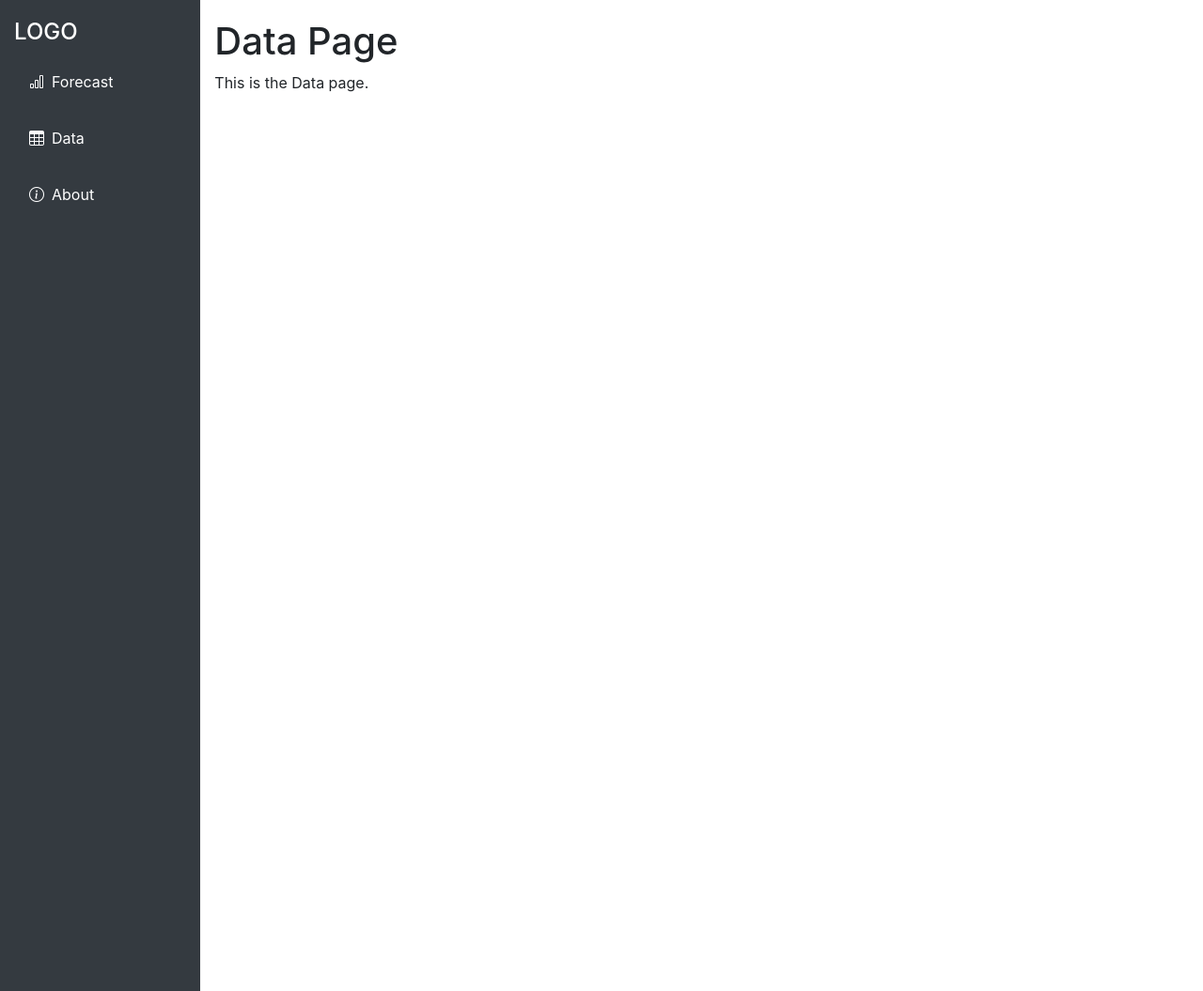
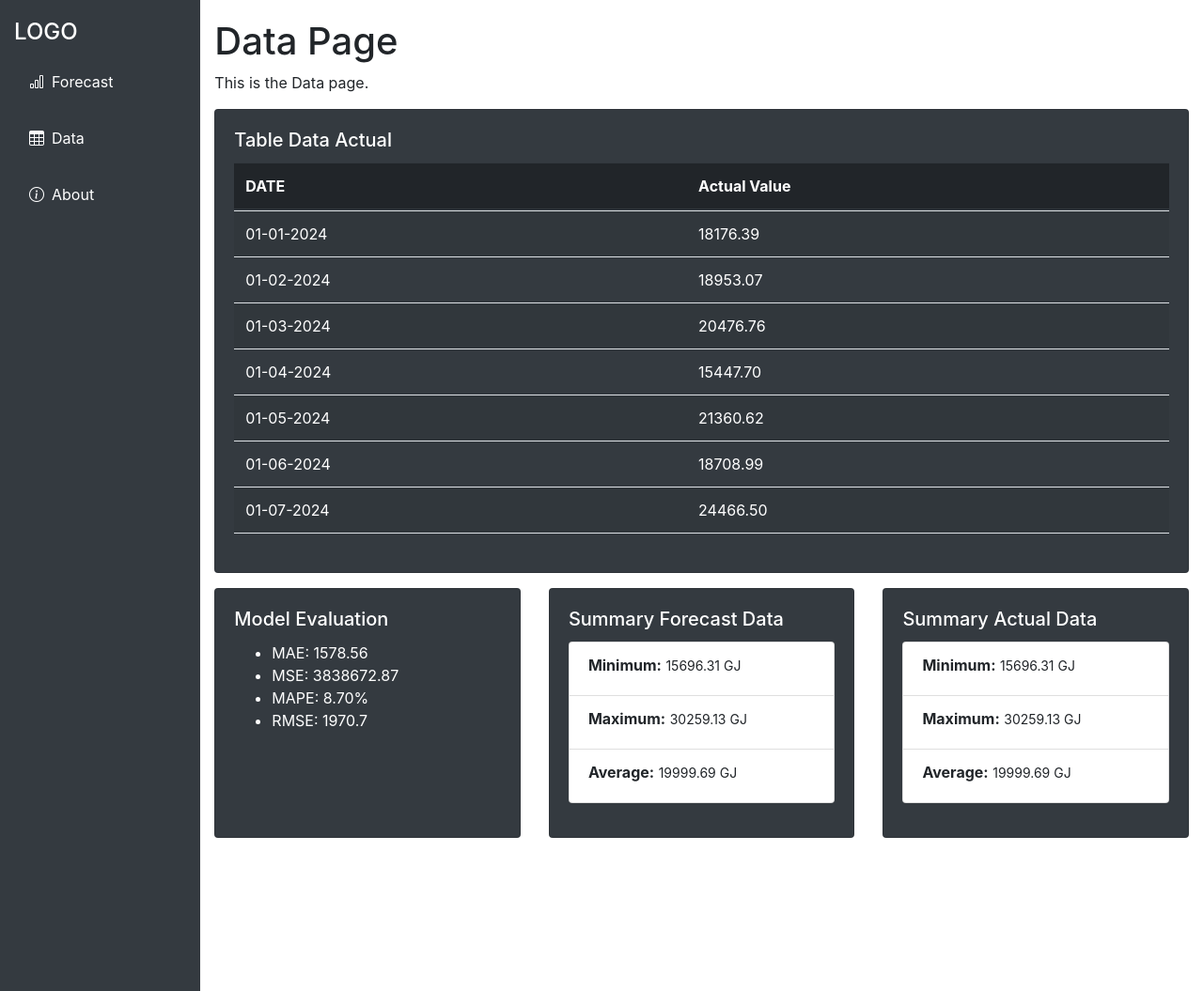
Before and after one commit to BADTze/forecast_app, a Flask app: page /data in a window 1280 px wide. Shown: the whole page at 94% size. Run offline with Flask 2, Linux system fonts and the light colour scheme; parts of the project's set-up code (start-up, migrations or seed data) failed here and were passed over; some libraries are stand-ins or nearby versions.

Commit message:
adding data

```diff
--- a/static/css/styles.css
+++ b/static/css/styles.css
@@ -112,3 +112,19 @@ body {
   height: 100%;
   overflow: hidden;
 }
+
+.list-group-item {
+  display: flex;
+  justify-content: space-between;
+  align-items: center;
+  padding: 10px 15px;
+  border: 1px solid #ddd;
+}
+
+.list-group-item label {
+  font-weight: bold;
+}
+
+.list-group-item span {
+  font-size: 14px;
+}
--- a/templates/data.html
+++ b/templates/data.html
@@ -1,5 +1,139 @@
-{% extends "base.html" %} {% block content %}
+{% extends "base.html" %}
+
+{% block content %}
 <h1>Data Page</h1>
 <p>This is the Data page.</p>
 
+<div class="row">
+    <div class="col-12 mb-3">
+        <div class="card text-white bg-dark mb-3">
+            <div class="card-body">
+                <h5 class="card-title">Table Data Actual</h5>
+                <div class="table-responsive">
+                    <table class="table table-striped table-hover">
+                        <thead class="thead-dark">
+                            <tr>
+                                <th scope="col">DATE</th>
+                                <th scope="col">Actual Value</th>
+                            </tr>
+                        </thead>
+                        <tbody id="actualDataTableBody">
+                            <!-- Data tabel akan diisi oleh JavaScript -->
+                        </tbody>
+                    </table>
+                </div>
+            </div>
+        </div>
+    </div>
+</div>
+
+<div class="row">
+    <div class="col-lg-4 col-md-6 col-12 mb-3">
+        <div class="card text-white bg-dark mb-3">
+            <div class="card-body">
+                <h5 class="card-title">Model Evaluation</h5>
+                <ul id="modelEvaluation">
+                    <!-- Data evaluasi model akan diisi oleh JavaScript -->
+                </ul>
+            </div>
+        </div>
+    </div>
+
+    <div class="col-lg-4 col-md-6 col-12 mb-3">
+        <div class="card bg-dark mb-3">
+            <div class="card-body">
+                <h5 class="card-title text-white">Summary Forecast Data</h5>
+                <ul class="list-group" id="summaryForecastData">
+                    <!-- Data summary forecast akan diisi oleh JavaScript -->
+                </ul>
+            </div>
+        </div>
+    </div>
+
+    <div class="col-lg-4 col-md-6 col-12 mb-3">
+        <div class="card bg-dark mb-3">
+            <div class="card-body">
+                <h5 class="card-title text-white">Summary Actual Data</h5>
+                <ul class="list-group" id="summaryActualData">
+                    <!-- Data summary actual akan diisi oleh JavaScript -->
+                </ul>
+            </div>
+        </div>
+    </div>
+</div>
+
+<script>
+    document.addEventListener("DOMContentLoaded", function () {
+        // Fetch actual data and populate table
+        fetch("/actual_data")
+            .then((response) => response.json())
+            .then((data) => {
+                const actualDataTableBody = document.getElementById("actualDataTableBody");
+                data.forEach((item) => {
+                    const row = document.createElement("tr");
+                    row.innerHTML = `
+                        <td>${formatDate(item.ds)}</td>
+                        <td>${item.y.toFixed(2)}</td>
+                    `;
+                    actualDataTableBody.appendChild(row);
+                });
+            });
+
+        // Example model evaluation data
+        const evaluationData = {
+            MAE: 1578.56,
+            MSE: 3838672.87,
+            MAPE: "8.70%",
+            RMSE: 1970.70
+        };
+
+        // Populate model evaluation section
+        const modelEvaluation = document.getElementById("modelEvaluation");
+        for (let key in evaluationData) {
+            const li = document.createElement("li");
+            li.textContent = `${key}: ${evaluationData[key]}`;
+            modelEvaluation.appendChild(li);
+        }
+
+        // Example summary data
+        const summaryForecast = {
+            Minimum: 15696.31,
+            Maximum: 30259.13,
+            Average: 19999.69
+        };
+
+        const summaryActual = {
+            Minimum: 15696.31,
+            Maximum: 30259.13,
+            Average: 19999.69
+        };
+
+        // Populate summary forecast data section
+        const summaryForecastData = document.getElementById("summaryForecastData");
+        for (let key in summaryForecast) {
+            const li = document.createElement("li");
+            li.classList.add("list-group-item");
+            li.innerHTML = `<label>${key}:</label> <span>${summaryForecast[key]} GJ</span>`;
+            summaryForecastData.appendChild(li);
+        }
+
+        // Populate summary actual data section
+        const summaryActualData = document.getElementById("summaryActualData");
+        for (let key in summaryActual) {
+            const li = document.createElement("li");
+            li.classList.add("list-group-item");
+            li.innerHTML = `<label>${key}:</label> <span>${summaryActual[key]} GJ</span>`;
+            summaryActualData.appendChild(li);
+        }
+    });
+
+    function formatDate(dateStr) {
+        const date = new Date(dateStr);
+        const day = String(date.getDate()).padStart(2, '0');
+        const month = String(date.getMonth() + 1).padStart(2, '0');
+        const year = date.getFullYear();
+        return `${day}-${month}-${year}`;
+    }
+    </script>
+
 {% endblock %}
```
